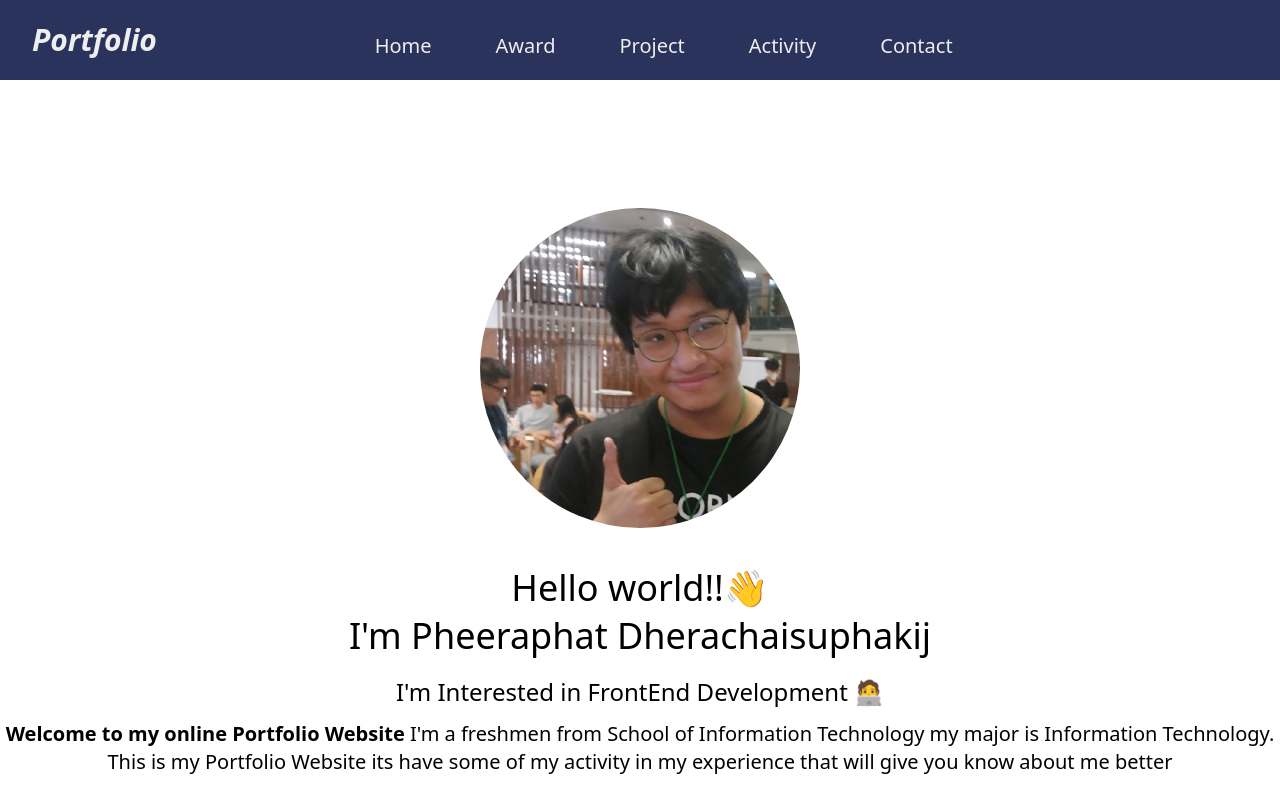
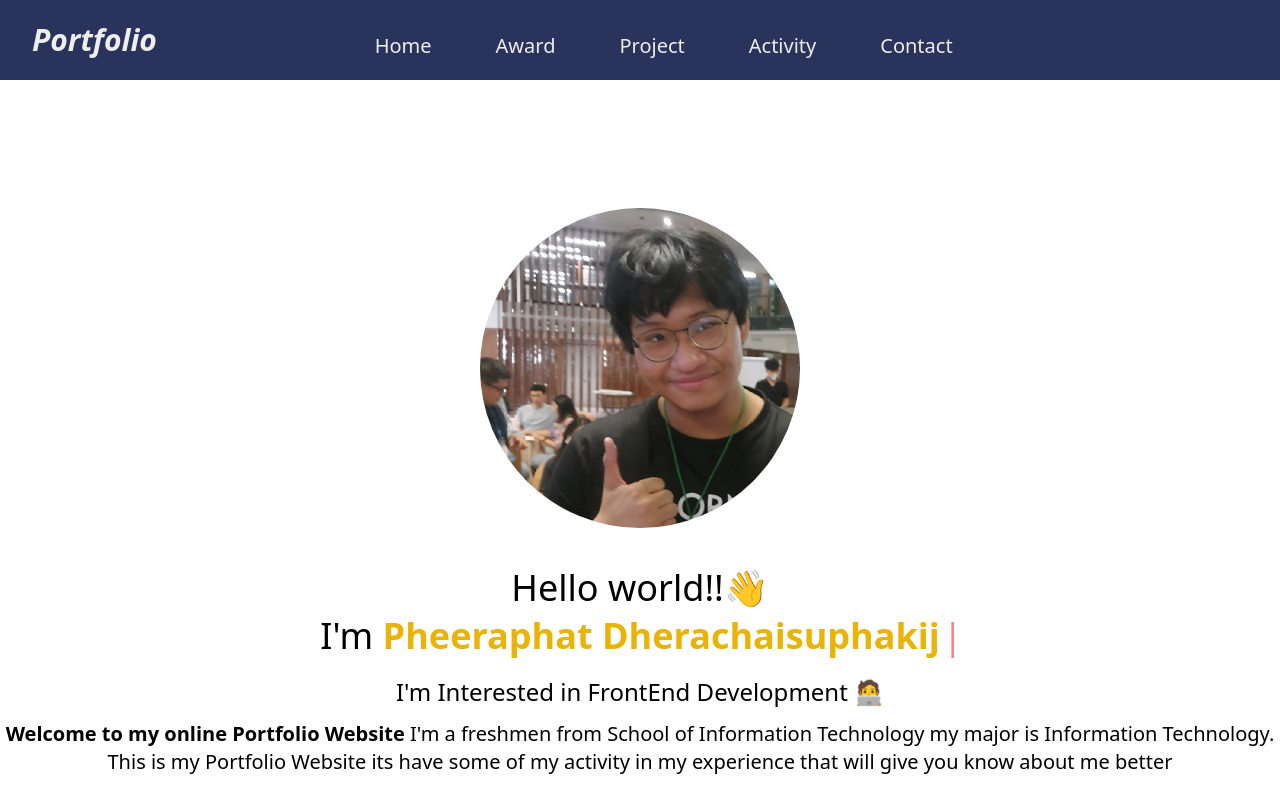
Before and after one commit to Pheeraphat47/old-portfolio, a React (Create React App) app: page / in a window 1280 px wide. Shown: the top 800 px of the page. Built offline with nearby package versions, Linux system fonts and the light colour scheme.

Commit message:
finish typing effect

```diff
--- a/package.json
+++ b/package.json
@@ -15,6 +15,7 @@
     "react-icons": "^4.7.1",
     "react-router-dom": "^6.6.2",
     "react-scripts": "5.0.1",
+    "react-simple-typewriter": "^5.0.1",
     "web-vitals": "^2.1.4"
   },
   "scripts": {
--- a/src/Pages/Home.jsx
+++ b/src/Pages/Home.jsx
@@ -1,4 +1,14 @@
+import React from "react";
+import { useTypewriter, Cursor } from "react-simple-typewriter";
+
 function Home() {
+  const [texts] = useTypewriter({
+    words: ['Pheeraphat Dherachaisuphakij'],
+    loop: 1,
+    typeSpeed: 120,
+    deleteSpeed: 80,
+  });
+
   return (
     <div>
       <div id="profile" className="flex flex-col text-center mt-32">
@@ -8,7 +18,13 @@ function Home() {
           className="w-80 rounded-full object-cover mx-auto"
         />
         <h1 className="text-4xl mt-10">Hello world!!👋</h1>
-        <h1 className="text-4xl mt-2">I'm Pheeraphat Dherachaisuphakij</h1>
+        <h1 className="text-4xl mt-2">
+          I'm&nbsp;
+          <span className="font-bold text-yellow-500">{texts}</span>
+          <span style={{ color: 'red' }}>
+            <Cursor/>
+          </span>
+        </h1>
         <h2 className="text-2xl mt-5">
           I'm Interested in FrontEnd Development 🧑‍💻
         </h2>
```
Also changed, not shown: 1 other file (tests, documents, lock files or other folders).
